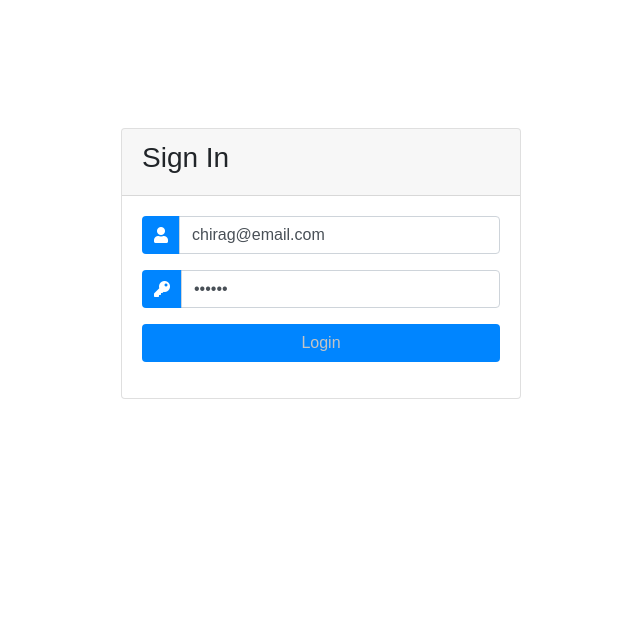
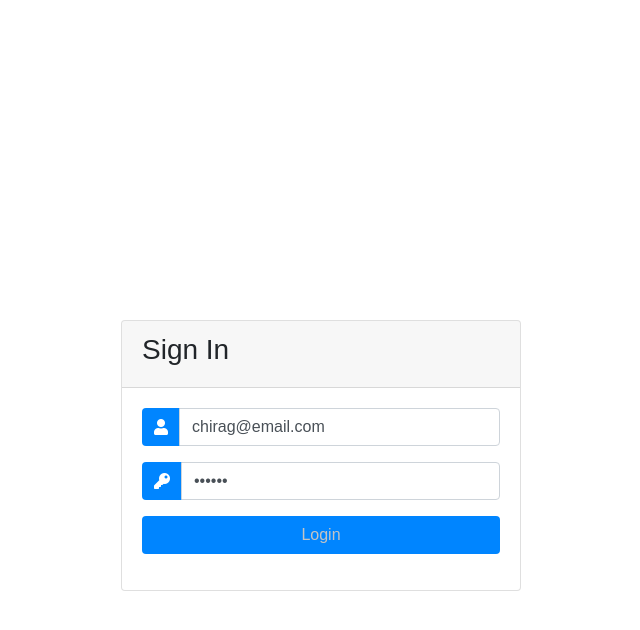
Before and after one commit to chiragdoctor/promo-codes, a React app in the folder client/: page /login in a window 1280 px wide. Shown: the top 630 px of the page, without its empty margins (319-959 px from the left). Built offline with nearby package versions, Linux system fonts and the light colour scheme; a web font is replaced by a local one.

Commit message:
Update login component with unit tests

```diff
--- a/client/src/components/Login.css
+++ b/client/src/components/Login.css
@@ -1,7 +1,7 @@
-.container {
+.login-container {
     height: 100%;
     align-content: center;
-    margin: 10% auto;
+    margin: 25% auto;
 }
 
 .card {
--- a/client/src/components/Login.js
+++ b/client/src/components/Login.js
@@ -29,7 +29,7 @@ const Login = props => {
   };
 
   return (
-    <div className='container'>
+    <div className='login-container'>
       <div className='d-flex justify-content-center h-100'>
         <div className='card'>
           <div className='card-header'>
```
Also changed, not shown: 1 other file (tests, documents, lock files or other folders).
